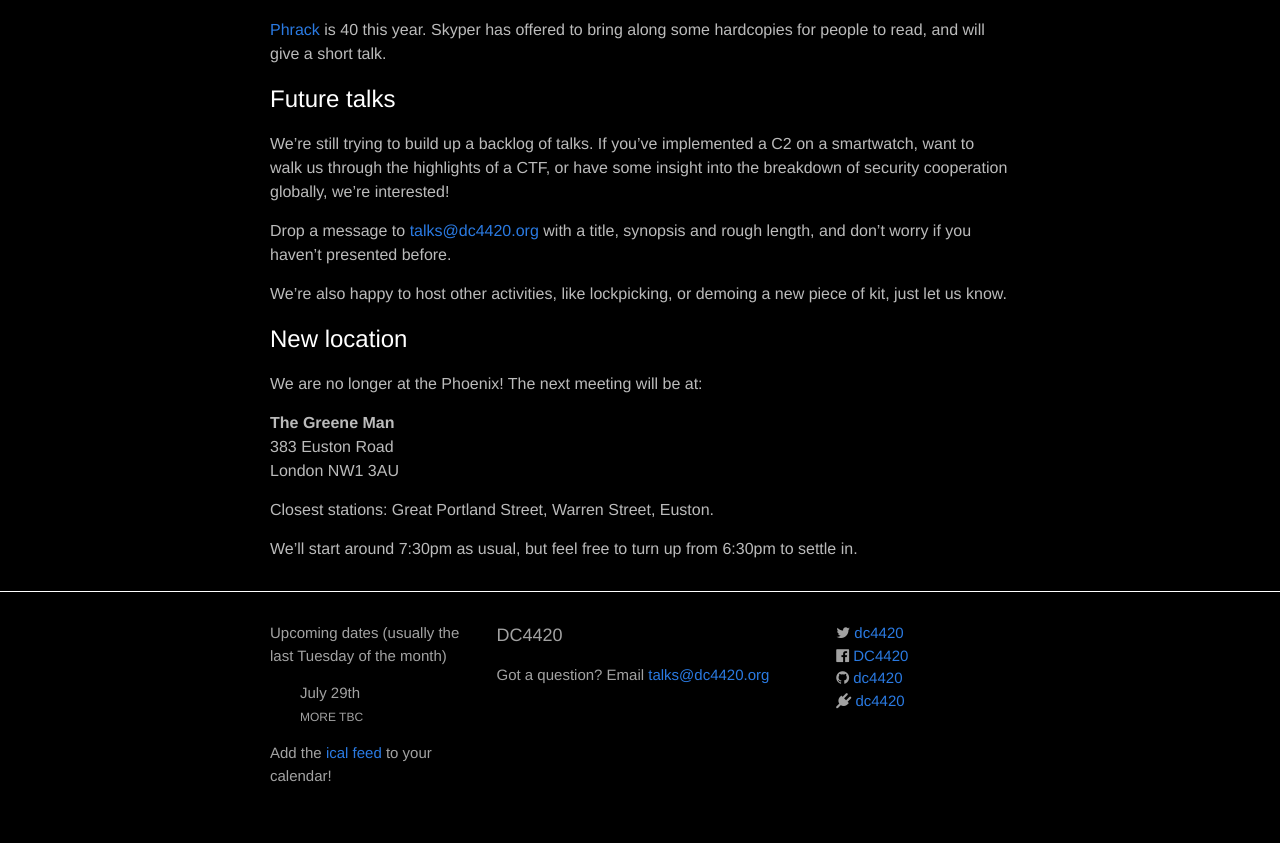
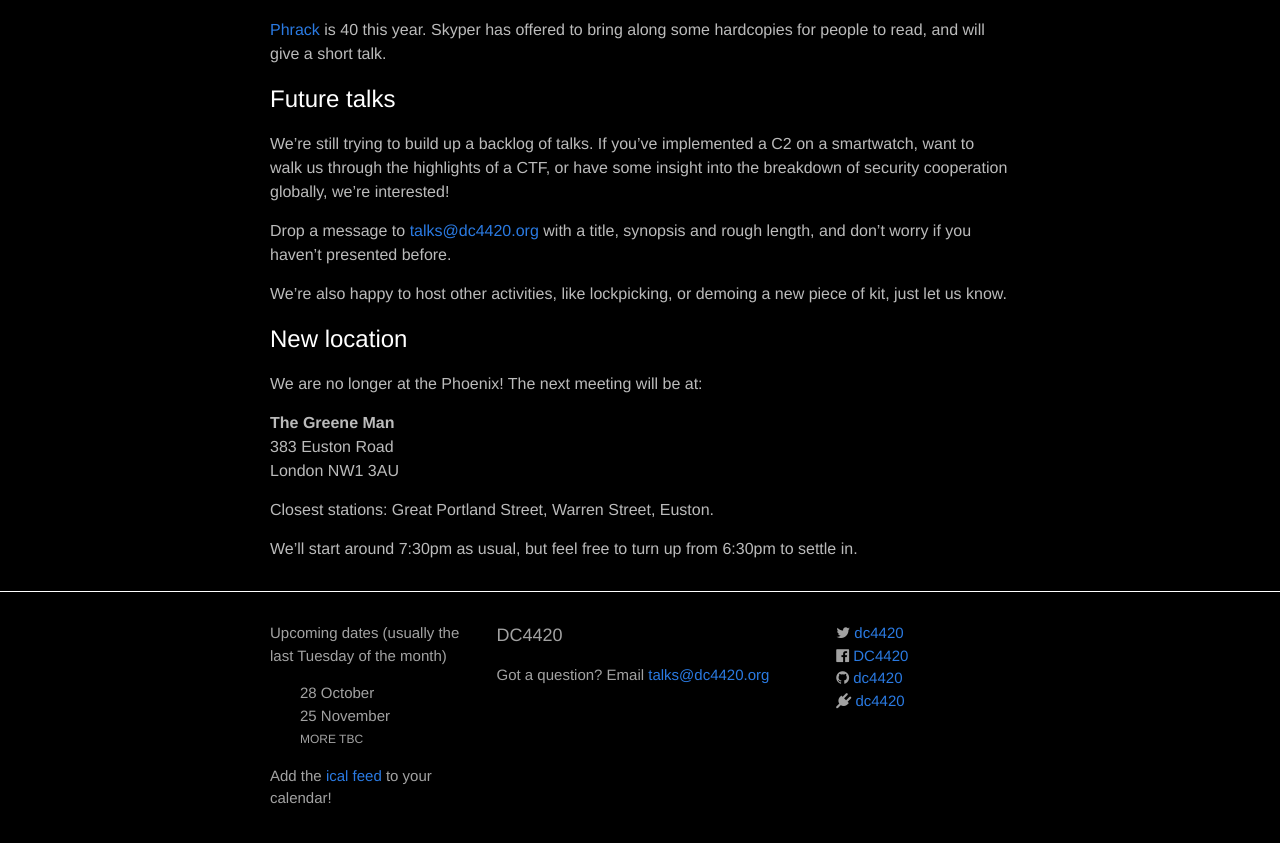
Before and after one commit to dc4420/website, a Jekyll site: the page built from index.html, in a window 1280 px wide and 900 px high, scrolled down 683 px. Shown: the top 843 px of the window. Built offline with Jekyll 4.4.1, drawn with Linux system fonts in a browser that asks for light colours; nearby versions of some CDN libraries.

Commit message:
Future events in footer

```diff
--- a/_includes/footer.html
+++ b/_includes/footer.html
@@ -7,7 +7,8 @@
       <div class="footer-col  footer-col-1">
         <p class="text">Upcoming dates (usually the last Tuesday of the month)</p>
         <ul class="future-events">
-          <li>July 29th</li>
+          <li>28 October</li>
+          <li>25 November</li>
           <li><i class="small-caps">More TBC</i></li>
         </ul>
 
```
